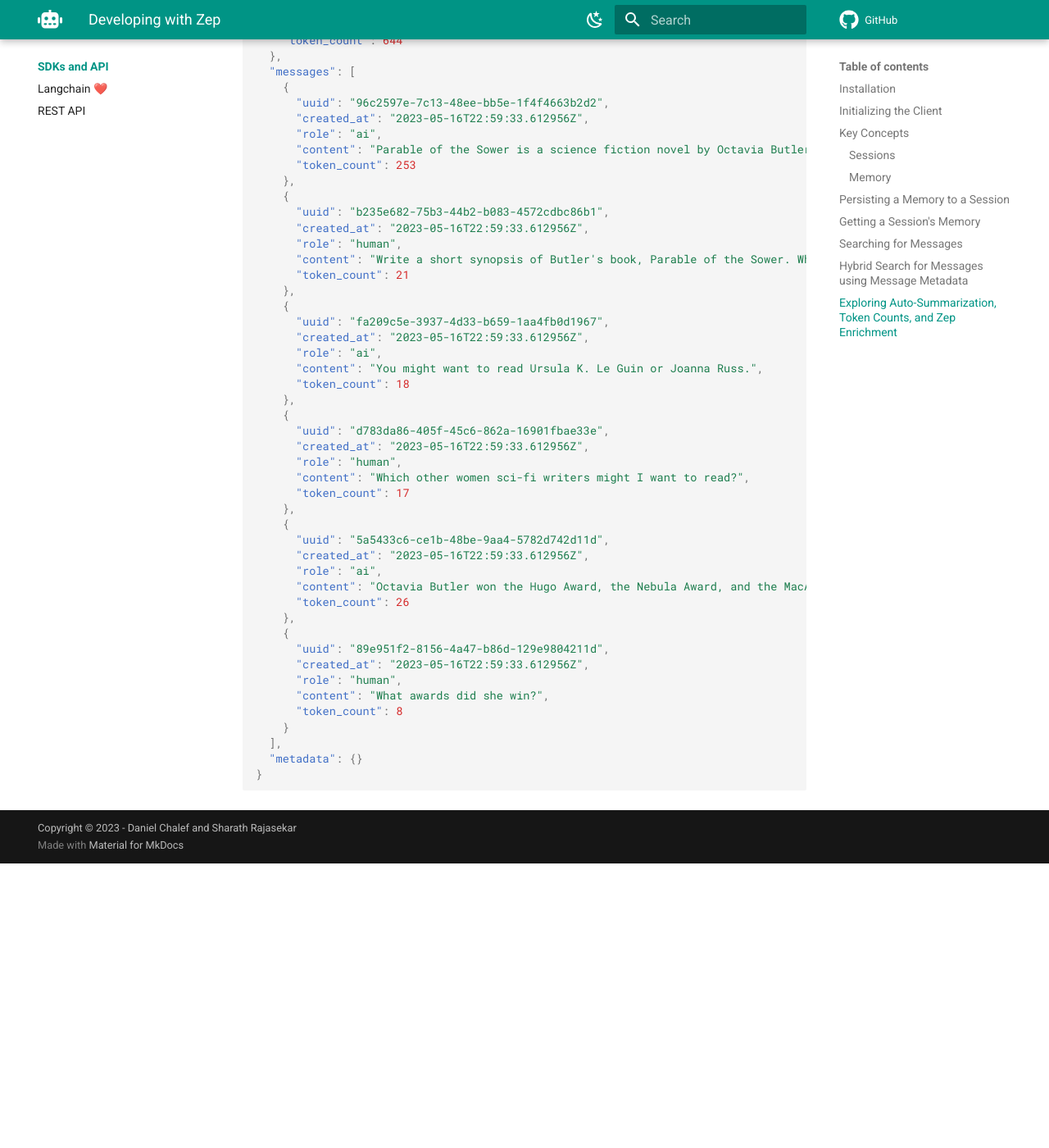
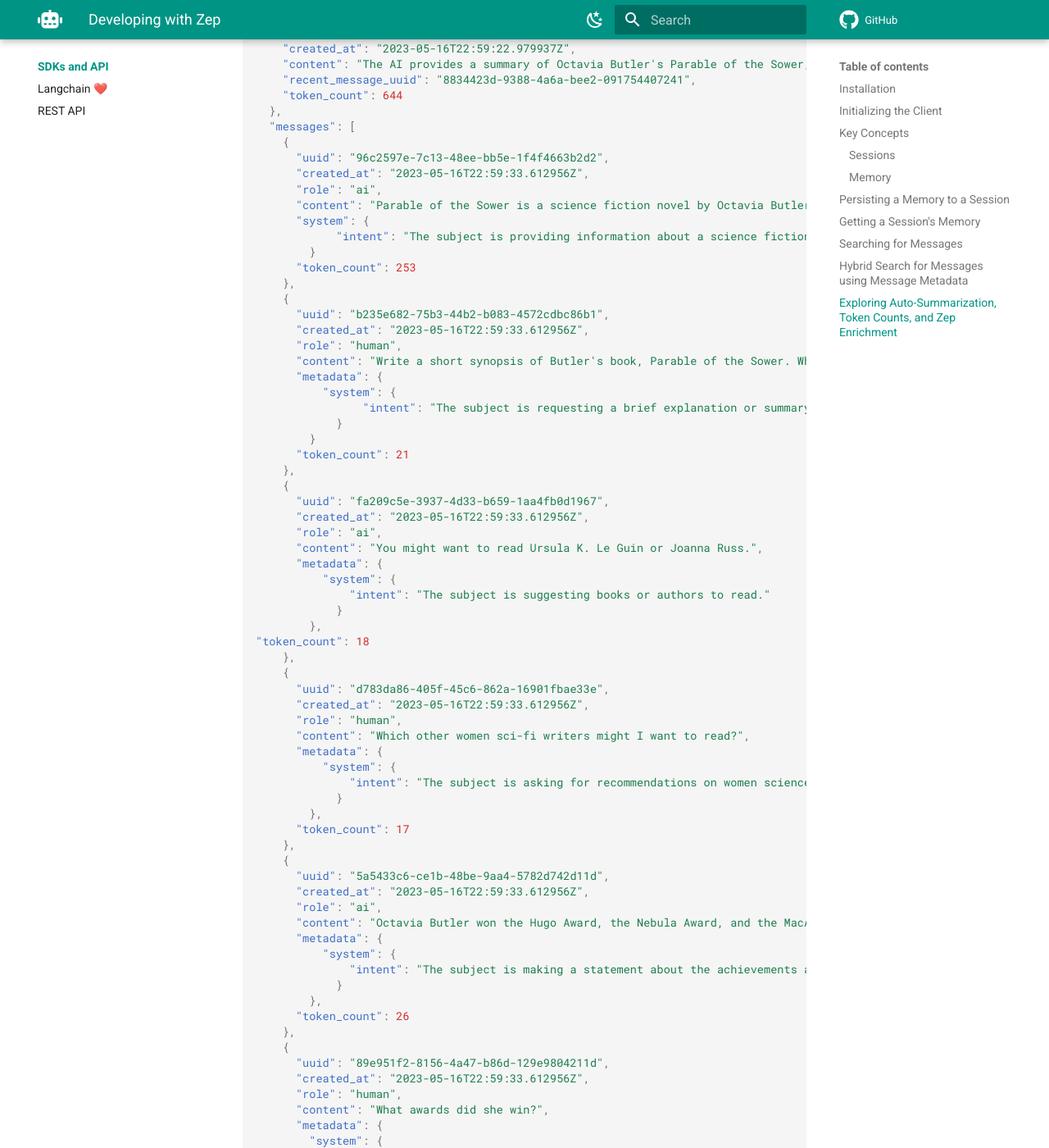
Before and after one commit to getzep/docs.getzep.com, an MkDocs documentation site: the page built from docs/sdk/index.md, in a window 1280 px wide and 1400 px high, scrolled down 5632 px. Shown: the whole window at 82% size. Built offline with MkDocs 1.6.1 and Material for MkDocs 9.7.7, drawn with Linux system fonts in a browser that asks for light colours; comment, search, counter and statistics services are not loaded; before the commit the page ends 6685 px from its top, so only the background shows below that; some of the changed text lies outside the part shown.

Commit message:
Adding Intent Extractor to docs

````diff
--- a/docs/sdk/index.md
+++ b/docs/sdk/index.md
@@ -393,6 +393,8 @@ You've likely noticed that alongside the role and content you provided to Zep wh
 
 Zep performs auto-summarization when a session exceeds the message window. This is returned in the `summary` field of the memory when you call `get_memory` and may be used when constructing prompts in order to provide your agent or chain with a longer-term memory of the conversation. Read more about the [Summarizer Extractor](/extractors/#summarizer-extractor).
 
+Zep also automatically extracts Intents from the conversation. The extracted intents are stored in system metadata and available for hybrid searches (see Hybrid Search above).
+
 ```json title="Output:"
 {
   "summary": {
@@ -408,6 +410,9 @@ Zep performs auto-summarization when a session exceeds the message window. This
       "created_at": "2023-05-16T22:59:33.612956Z",
       "role": "ai",
       "content": "Parable of the Sower is a science fiction novel by Octavia Butler, published in 1993. It follows the story of Lauren Olamina, a young woman living in a dystopian future where society has collapsed due to environmental disasters, poverty, and violence.",
+      "system": {
+            "intent": "The subject is providing information about a science fiction novel called \"Parable of the Sower\" by Octavia Butler, including a brief summary of its plot and setting."
+        }
       "token_count": 253
     },
     {
@@ -415,6 +420,11 @@ Zep performs auto-summarization when a session exceeds the message window. This
       "created_at": "2023-05-16T22:59:33.612956Z",
       "role": "human",
       "content": "Write a short synopsis of Butler's book, Parable of the Sower. What is it about?",
+      "metadata": {
+          "system": {
+                "intent": "The subject is requesting a brief explanation or summary of Octavia Butler's book, \"Parable of the Sower.\""
+            }
+        }
       "token_count": 21
     },
     {
@@ -422,13 +432,23 @@ Zep performs auto-summarization when a session exceeds the message window. This
       "created_at": "2023-05-16T22:59:33.612956Z",
       "role": "ai",
       "content": "You might want to read Ursula K. Le Guin or Joanna Russ.",
-      "token_count": 18
+      "metadata": {
+          "system": {
+              "intent": "The subject is suggesting books or authors to read."
+            }
+        },
+"token_count": 18
     },
     {
       "uuid": "d783da86-405f-45c6-862a-16901fbae33e",
       "created_at": "2023-05-16T22:59:33.612956Z",
       "role": "human",
       "content": "Which other women sci-fi writers might I want to read?",
+      "metadata": {
+          "system": {
+              "intent": "The subject is asking for recommendations on women science-fiction writers besides the one they have already read."
+            }
+        },
       "token_count": 17
     },
     {
@@ -436,6 +456,11 @@ Zep performs auto-summarization when a session exceeds the message window. This
       "created_at": "2023-05-16T22:59:33.612956Z",
       "role": "ai",
       "content": "Octavia Butler won the Hugo Award, the Nebula Award, and the MacArthur Fellowship.",
+      "metadata": {
+          "system": {
+              "intent": "The subject is making a statement about the achievements and recognition received by Octavia Butler."
+            }
+        },
       "token_count": 26
     },
     {
@@ -443,6 +468,11 @@ Zep performs auto-summarization when a session exceeds the message window. This
       "created_at": "2023-05-16T22:59:33.612956Z",
       "role": "human",
       "content": "What awards did she win?",
+      "metadata": {
+        "system": {
+            "intent": "The subject is inquiring about the awards won by a specific person."
+            }
+        },
       "token_count": 8
     }
   ],
````
Also changed, not shown: docs/extractors/index.md (+23 -0 lines).
